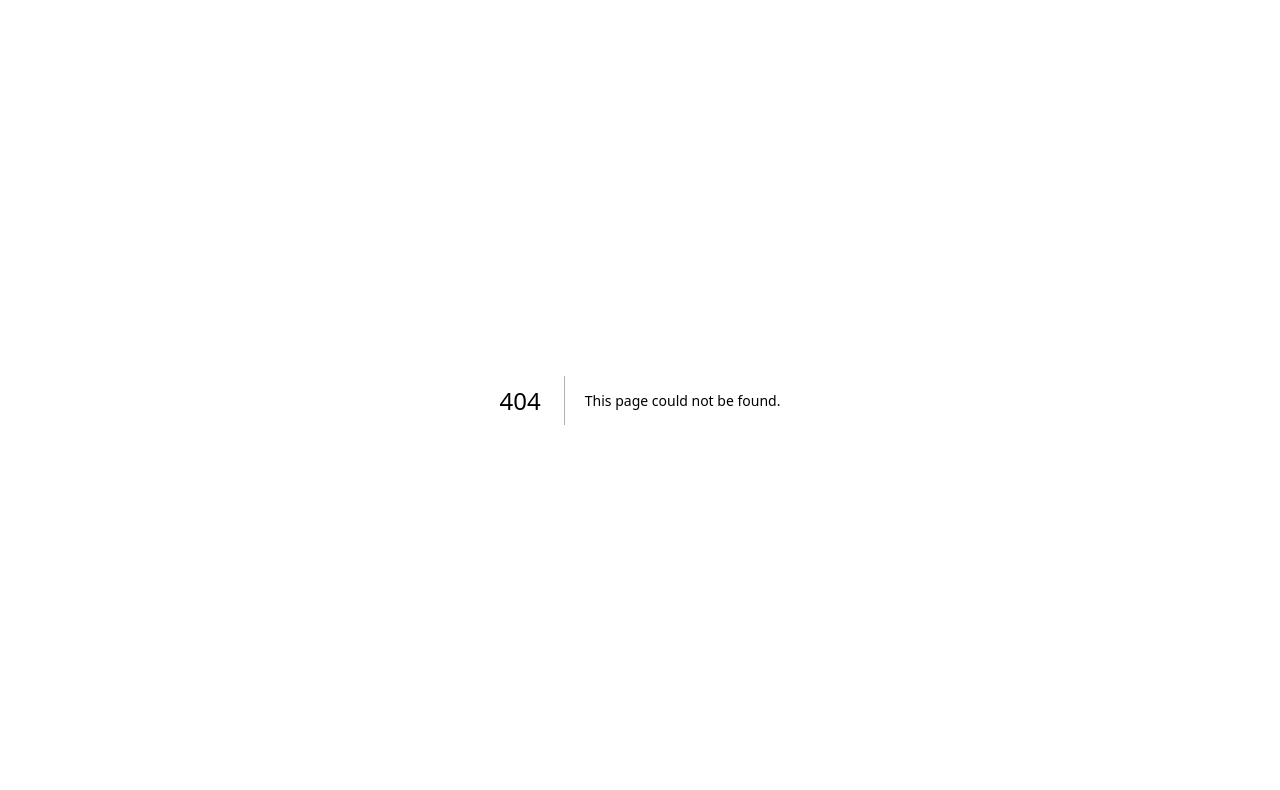
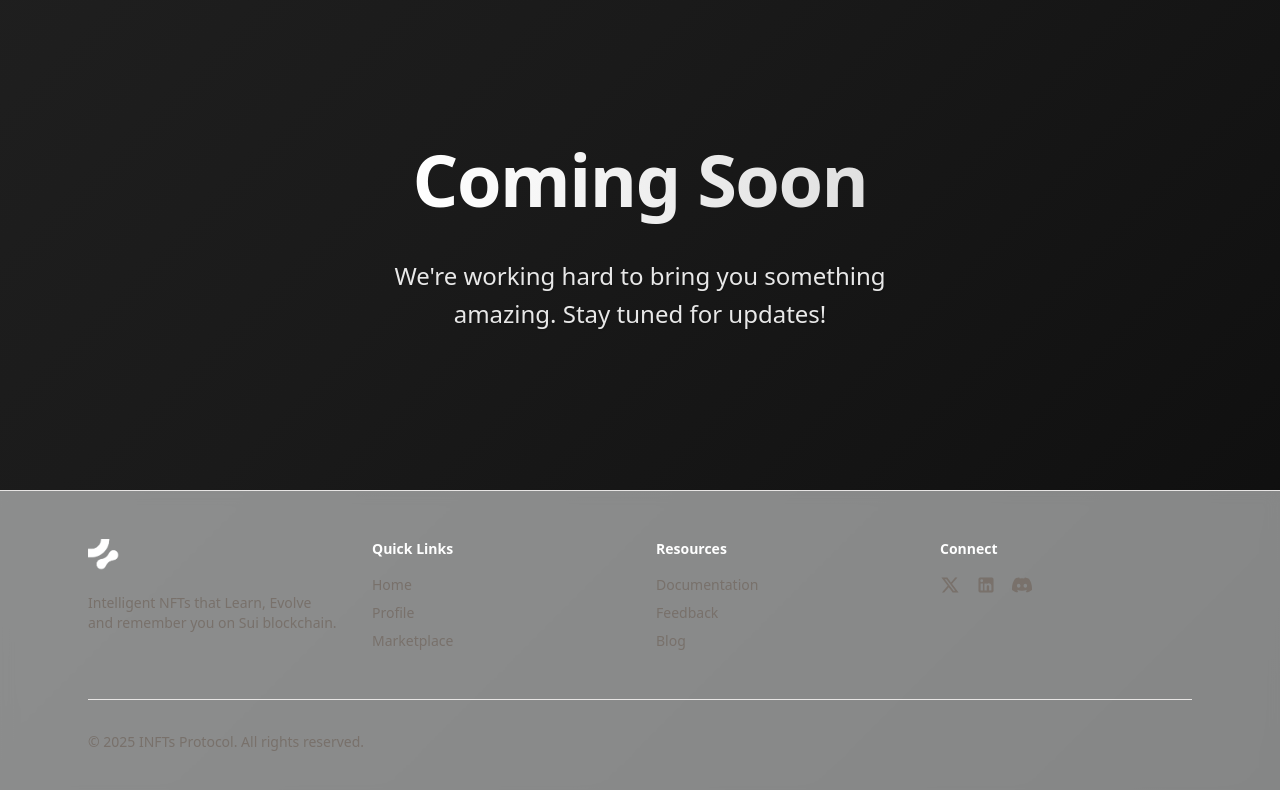
Before and after one commit to Sui-INFts/infts_client, a Next.js app: page /comingsoon in a window 1280 px wide. Before the commit this address had no page. Shown: the top 790 px of the page. Built offline with nearby package versions, Linux system fonts and the light colour scheme; what @mysten/dapp-kit, @mysten/sui would draw is missing.

Commit message:
Added coming soon page

```diff
--- /dev/null
+++ b/app/comingsoon/page.tsx
@@ -0,0 +1,118 @@
+"use client";
+
+import React from 'react';
+import styled, { keyframes } from 'styled-components';
+import FooterSection from "@/components/footer";
+
+const gradientAnimation = keyframes`
+  0% {
+    background-position: 0% 50%;
+  }
+  50% {
+    background-position: 100% 50%;
+  }
+  100% {
+    background-position: 0% 50%;
+  }
+`;
+
+const glowAnimation = keyframes`
+  0% {
+    text-shadow: 0 0 10px rgba(255, 255, 255, 0.5),
+                 0 0 20px rgba(255, 255, 255, 0.3),
+                 0 0 30px rgba(255, 255, 255, 0.2);
+  }
+  50% {
+    text-shadow: 0 0 20px rgba(255, 255, 255, 0.8),
+                 0 0 30px rgba(255, 255, 255, 0.5),
+                 0 0 40px rgba(255, 255, 255, 0.3);
+  }
+  100% {
+    text-shadow: 0 0 10px rgba(255, 255, 255, 0.5),
+                 0 0 20px rgba(255, 255, 255, 0.3),
+                 0 0 30px rgba(255, 255, 255, 0.2);
+  }
+`;
+
+const Container = styled.div`
+  min-height: 100vh;
+  display: flex;
+  flex-direction: column;
+  background: linear-gradient(-45deg, #000000, #1a1a1a, #2d2d2d, #1a1a1a);
+  background-size: 400% 400%;
+  animation: ${gradientAnimation} 15s ease infinite;
+  color: white;
+`;
+
+const ContentWrapper = styled.div`
+  flex: 1;
+  display: flex;
+  flex-direction: column;
+  justify-content: center;
+  align-items: center;
+  padding: 2rem;
+  text-align: center;
+`;
+
+const Title = styled.h1`
+  font-size: 4.5rem;
+  margin-bottom: 1.5rem;
+  font-weight: 700;
+  background: linear-gradient(to right, #ffffff, #e0e0e0);
+  -webkit-background-clip: text;
+  -webkit-text-fill-color: transparent;
+  letter-spacing: -0.02em;
+  transition: all 0.4s cubic-bezier(0.175, 0.885, 0.32, 1.275);
+  cursor: pointer;
+  position: relative;
+  transform-origin: center;
+
+  &:hover {
+    transform: scale(1.1) rotate(-2deg);
+    background: linear-gradient(45deg, #ffffff,rgb(106, 103, 103), #ffffff);
+    background-size: 200% auto;
+    -webkit-background-clip: text;
+    -webkit-text-fill-color: transparent;
+    animation: 2s ease-in-out infinite;
+  }
+
+  &::after {
+    content: '';
+    position: absolute;
+    bottom: -5px;
+    left: 0;
+    width: 0;
+    height: 2px;
+    background: linear-gradient(to right, #ffffff,rgb(106, 103, 103));
+    transition: width 0.4s ease;
+  }
+
+  &:hover::after {
+    width: 100%;
+  }
+`;
+
+const Subtitle = styled.p`
+  font-size: 1.5rem;
+  margin-bottom: 2rem;
+  max-width: 600px;
+  line-height: 1.6;
+  color: rgba(255, 255, 255, 0.9);
+  text-shadow: 1px 1px 2px rgba(0, 0, 0, 0.1);
+`;
+
+const ComingSoon: React.FC = () => {
+  return (
+    <Container>
+      <ContentWrapper>
+        <Title>Coming Soon</Title>
+        <Subtitle>
+          We're working hard to bring you something amazing. Stay tuned for updates!
+        </Subtitle>
+      </ContentWrapper>
+      <FooterSection />
+    </Container>
+  );
+};
+
+export default ComingSoon;
--- a/components/footer.tsx
+++ b/components/footer.tsx
@@ -1,3 +1,5 @@
+"use client";
+
 import Link from "next/link";
 import Image from "next/image";
 import Logo from "../assets/logo/Logo.png";
@@ -39,7 +41,7 @@ export default function FooterSection() {
                 </Link>
               </li>
               <li>
-                <Link href="/marketplace" className="text-muted-foreground hover:text-primary transition-colors">
+                <Link href="/comingsoon" className="text-muted-foreground hover:text-primary transition-colors">
                   Marketplace
                 </Link>
               </li>
@@ -51,17 +53,17 @@ export default function FooterSection() {
             <h3 className="mb-4 text-sm font-semibold">Resources</h3>
             <ul className="space-y-2 text-sm">
               <li>
-                <Link href="/docs" className="text-muted-foreground hover:text-primary transition-colors">
+                <Link href="https://gigantic-filament-cf8.notion.site/INFTs-Protocol-1bbfa3d81a4880e7996cd616a4e17cc5" className="text-muted-foreground hover:text-primary transition-colors">
                   Documentation
                 </Link>
               </li>
               <li>
-                <Link href="/faq" className="text-muted-foreground hover:text-primary transition-colors">
-                  FAQ
+                <Link href="https://docs.google.com/forms/d/e/1FAIpQLSf2LTv-LwtA_hsPRNawxB6nSlCIZeECal9uUtbA_Jht5F6cTA/viewform" className="text-muted-foreground hover:text-primary transition-colors">
+                  Feedback
                 </Link>
               </li>
               <li>
-                <Link href="/blog" className="text-muted-foreground hover:text-primary transition-colors">
+                <Link href="https://inftsprotocol.medium.com/" className="text-muted-foreground hover:text-primary transition-colors">
                   Blog
                 </Link>
               </li>
@@ -112,6 +114,26 @@ export default function FooterSection() {
                   />
                 </svg>
               </Link>
+              <Link
+                href="https://discord.gg/dnZxx8bHHN"
+                target="_blank"
+                rel="noopener noreferrer"
+                aria-label="Discord"
+                className="text-muted-foreground hover:text-primary transition-colors"
+              >
+                <svg
+                  className="size-5"
+                  xmlns="http://www.w3.org/2000/svg"
+                  width="1em"
+                  height="1em"
+                  viewBox="0 0 24 24"
+                >
+                  <path
+                    fill="currentColor"
+                    d="M20.317 4.37a19.791 19.791 0 0 0-4.885-1.515a.074.074 0 0 0-.079.037c-.21.375-.444.864-.608 1.25a18.27 18.27 0 0 0-5.487 0a12.64 12.64 0 0 0-.617-1.25a.077.077 0 0 0-.079-.037A19.736 19.736 0 0 0 3.677 4.37a.07.07 0 0 0-.032.027C.533 9.046-.32 13.58.099 18.057a.082.082 0 0 0 .031.057a19.9 19.9 0 0 0 5.993 3.03a.078.078 0 0 0 .084-.028a14.09 14.09 0 0 0 1.226-1.994a.076.076 0 0 0-.041-.106a13.107 13.107 0 0 1-1.872-.892a.077.077 0 0 1-.008-.128a10.2 10.2 0 0 0 .372-.292a.074.074 0 0 1 .077-.01c3.928 1.793 8.18 1.793 12.062 0a.074.074 0 0 1 .078.01c.12.098.246.198.373.292a.077.077 0 0 1-.006.127a12.299 12.299 0 0 1-1.873.892a.077.077 0 0 0-.041.107c.36.698.772 1.362 1.225 1.993a.076.076 0 0 0 .084.028a19.839 19.839 0 0 0 6.002-3.03a.077.077 0 0 0 .032-.054c.5-5.177-.838-9.674-3.549-13.66a.061.061 0 0 0-.031-.03zM8.02 15.33c-1.183 0-2.157-1.085-2.157-2.419c0-1.333.956-2.419 2.157-2.419c1.21 0 2.176 1.096 2.157 2.42c0 1.333-.956 2.418-2.157 2.418zm7.975 0c-1.183 0-2.157-1.085-2.157-2.419c0-1.333.955-2.419 2.157-2.419c1.21 0 2.176 1.096 2.157 2.42c0 1.333-.946 2.418-2.157 2.418z"
+                  />
+                </svg>
+              </Link>
             </div>
           </div>
         </div>
--- a/components/header.tsx
+++ b/components/header.tsx
@@ -10,8 +10,7 @@ import { Button } from "@/components/ui/button";
 
 const menuItems = [
   { name: "Home", href: "/" },
-  { name: "All INFTs", href: "#link" },
-  { name: "Activities", href: "#link" },
+  { name: "All INFTs", href: "/comingsoon" },
 ];
 
 export const HeroHeader = () => {
@@ -58,8 +57,8 @@ export const HeroHeader = () => {
         className="bg-background/50 fixed z-20 w-full border-b backdrop-blur-3xl"
       >
         <div className="mx-auto max-w-6xl px-6 transition-all duration-300">
-          <div className="relative flex flex-wrap items-center justify-between gap-6 py-3 lg:gap-0 lg:py-4">
-            <div className="flex w-full items-center justify-between gap-12 lg:w-auto">
+          <div className="relative flex flex-wrap items-center justify-between gap-6 py-3 lg:gap-0 lg:py-4">            <div className="flex w-full items-center justify-between gap-12 lg:w-auto">
+              <div className="flex items-center gap-8">
                 <Link
                   href="/"
                   aria-label="home"
@@ -74,16 +73,6 @@ export const HeroHeader = () => {
                   />
                 </Link>
 
-              <button
-                onClick={() => setMenuState(!menuState)}
-                aria-label={menuState == true ? "Close Menu" : "Open Menu"}
-                className="relative z-20 -m-2.5 -mr-4 block cursor-pointer p-2.5 lg:hidden"
-              >
-                <Menu className="in-data-[state=active]:rotate-180 in-data-[state=active]:scale-0 in-data-[state=active]:opacity-0 m-auto size-6 duration-200" />
-                <X className="in-data-[state=active]:rotate-0 in-data-[state=active]:scale-100 in-data-[state=active]:opacity-100 absolute inset-0 m-auto size-6 -rotate-180 scale-0 opacity-0 duration-200" />
-              </button>
-            </div>
-
                 <div className="hidden lg:block">
                   <ul className="flex gap-8 text-sm">
                     {menuItems.map((item, index) => (
@@ -97,6 +86,17 @@ export const HeroHeader = () => {
                       </li>
                     ))}
                   </ul>
+                </div>
+              </div>
+
+              <button
+                onClick={() => setMenuState(!menuState)}
+                aria-label={menuState == true ? "Close Menu" : "Open Menu"}
+                className="relative z-20 -m-2.5 -mr-4 block cursor-pointer p-2.5 lg:hidden"
+              >
+                <Menu className="in-data-[state=active]:rotate-180 in-data-[state=active]:scale-0 in-data-[state=active]:opacity-0 m-auto size-6 duration-200" />
+                <X className="in-data-[state=active]:rotate-0 in-data-[state=active]:scale-100 in-data-[state=active]:opacity-100 absolute inset-0 m-auto size-6 -rotate-180 scale-0 opacity-0 duration-200" />
+              </button>
             </div>
 
             <div className="bg-background in-data-[state=active]:block lg:in-data-[state=active]:flex mb-6 hidden w-full flex-wrap items-center justify-end space-y-8 rounded-3xl border p-6 shadow-2xl shadow-zinc-300/20 md:flex-nowrap lg:m-0 lg:flex lg:w-fit lg:gap-6 lg:space-y-0 lg:border-transparent lg:bg-transparent lg:p-0 lg:shadow-none dark:shadow-none dark:lg:bg-transparent">
--- a/components/hero-section.tsx
+++ b/components/hero-section.tsx
@@ -17,10 +17,9 @@ export default function HeroSection() {
       <main className="overflow-x-hidden font-montserrat">
         <section className="relative">
           <div className="min-h-screen pb-12 pt-12 md:pb-16 lg:pb-24 lg:pt-44">
-            <div className="relative mx-auto flex max-w-7xl flex-col px-6 lg:block">
-              <div className="mx-auto max-w-2xl text-center lg:ml-0 lg:w-1/2 lg:text-left">
+            <div className="relative mx-auto flex max-w-7xl flex-col px-6 lg:block">              <div className="mx-auto max-w-2xl text-center lg:ml-0 lg:w-1/2 lg:text-left">
                 <h1 className="mt-8 max-w-2xl text-balance text-5xl font-bold leading-tight tracking-tight text-gray-900 dark:text-white md:text-6xl lg:mt-16 xl:text-7xl">
-                  Intelligent NFTs that Learn, Evolve and Remember You
+                  <span className="italic">Intelligent NFTs</span> that Learn, Evolve and Remember You
                 </h1>
                 <p className="mt-8 max-w-2xl text-pretty text-xl leading-relaxed text-gray-600 dark:text-gray-300">
                   Unlocking a new era of personalized digital assets on Sui.
--- a/package.json
+++ b/package.json
@@ -36,6 +36,7 @@
     "react-dropzone": "^14.2.3",
     "react-use-measure": "^2.1.7",
     "sonner": "^1.7.4",
+    "styled-components": "^6.1.18",
     "tailwind-merge": "^3.2.0",
     "tw-animate-css": "^1.2.8"
   },
@@ -45,6 +46,7 @@
     "@types/node": "^20",
     "@types/react": "^19",
     "@types/react-dom": "^19",
+    "@types/styled-components": "^5.1.34",
     "eslint": "^9",
     "eslint-config-next": "15.3.1",
     "tailwindcss": "^4",
--- /dev/null
+++ b/types/images.d.ts
@@ -0,0 +1,29 @@
+declare module '*.png' {
+  const content: string;
+  export default content;
+}
+
+declare module '*.jpg' {
+  const content: string;
+  export default content;
+}
+
+declare module '*.jpeg' {
+  const content: string;
+  export default content;
+}
+
+declare module '*.gif' {
+  const content: string;
+  export default content;
+}
+
+declare module '*.svg' {
+  const content: string;
+  export default content;
+}
+
+declare module '*.webp' {
+  const content: string;
+  export default content;
+}
```
Also changed, not shown: 1 other file (tests, documents, lock files or other folders). Lines whose indentation alone changed are shown as unchanged.
